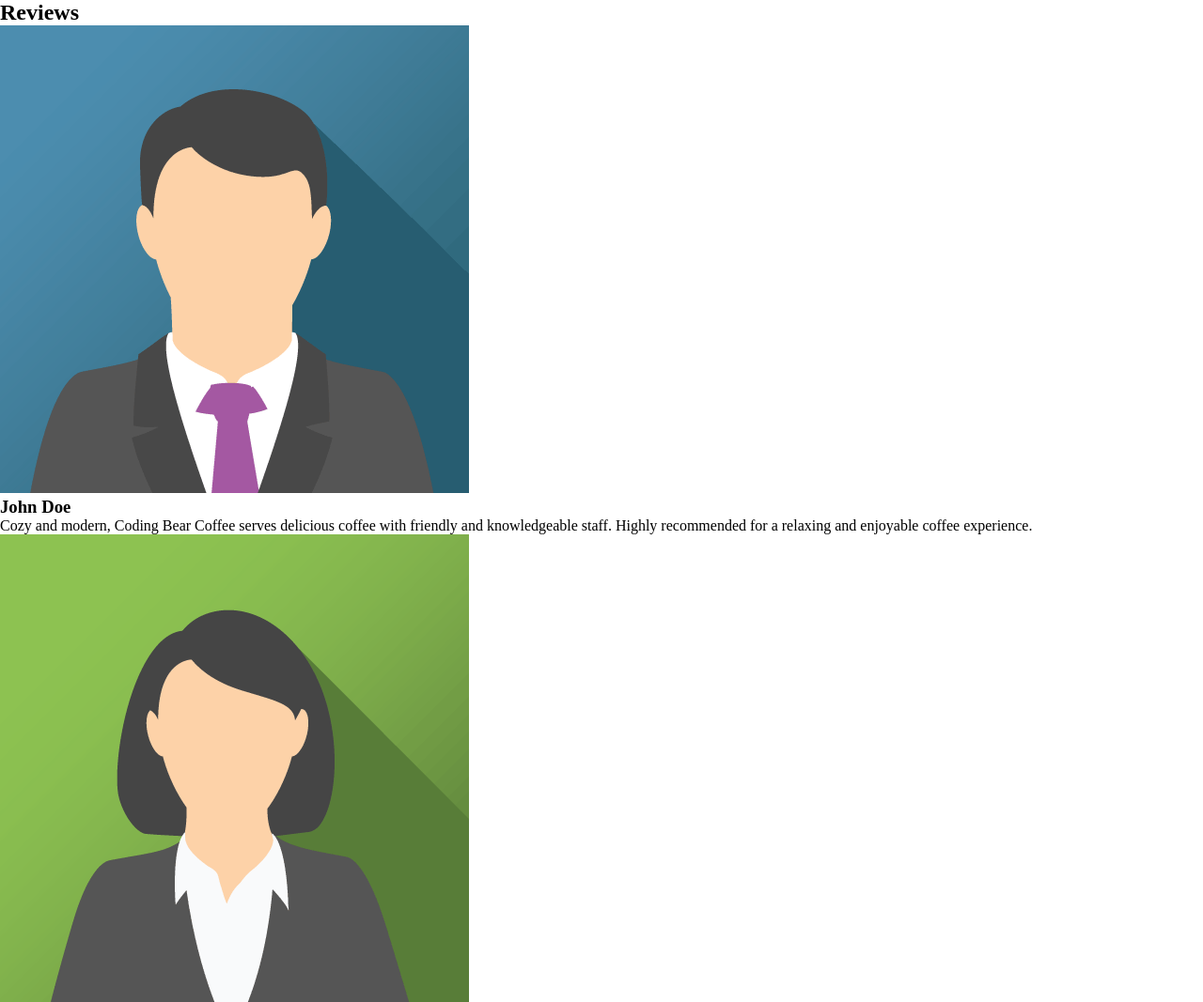
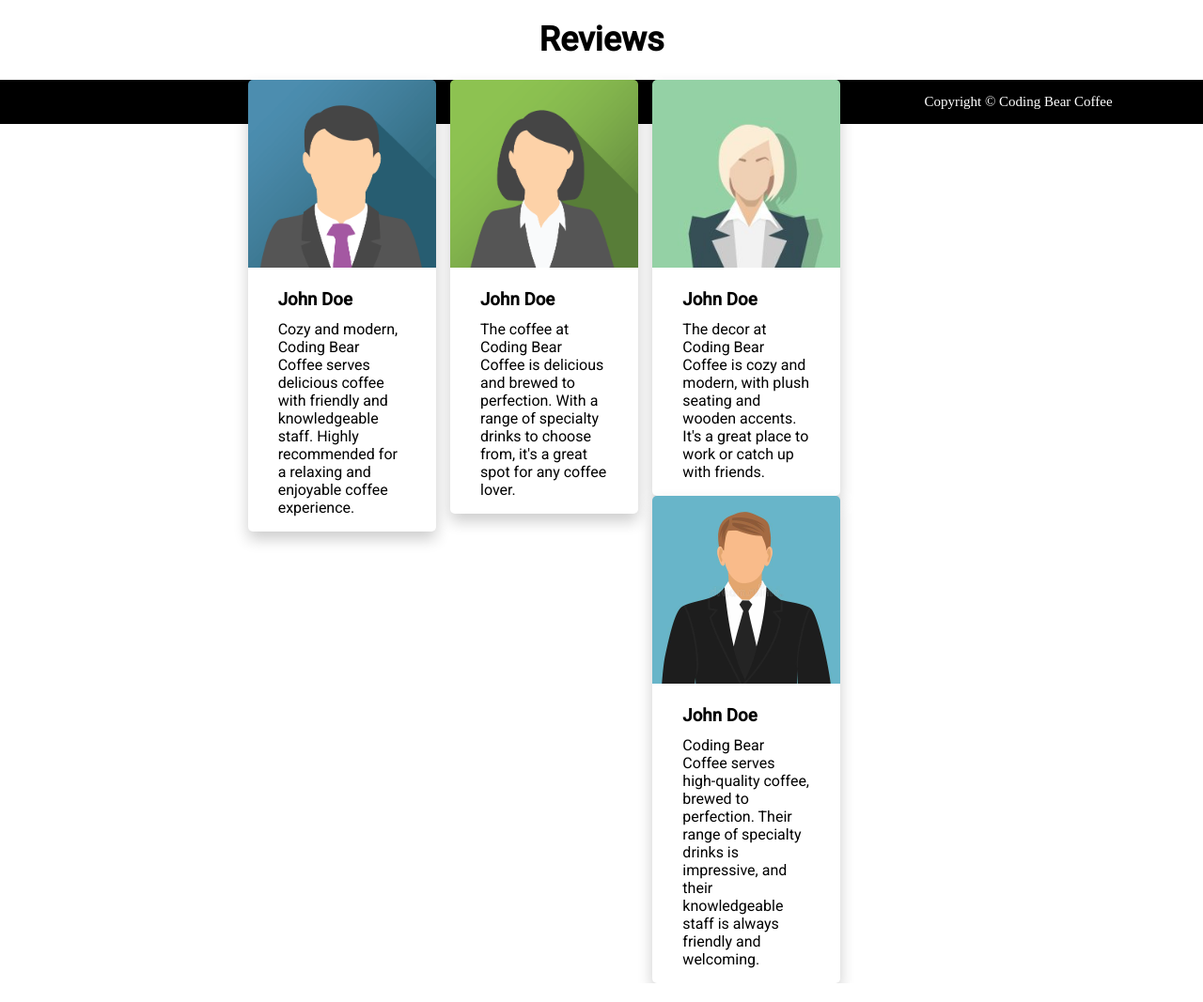
Before and after one commit to dglad4/ClassProject-1, a plain HTML site: page classProject.html in a window 1280 px wide. Shown: the top 1067 px of the page at 94% size. Drawn offline with Linux system fonts and the light colour scheme; files whose address does not match are found by name.

Commit message:
adding testimonials to css

```diff
--- a/style.css
+++ b/style.css
@@ -1,7 +1,72 @@
+@import url('https://fonts.googleapis.com/css2?family=Heebo:wght@500&family=Roboto:wght@300;400&display=swap');
 * {
     margin: 0;
+    padding: 0;
     box-sizing: border-box;
 }
+
+/*------start of testimonials section------*/
+
+#testimonials {
+width:100%;
+margin: 0 auto;
+}
+
+.card-wrap {
+position: relative;
+width: 60%;
+max-width: 1600px;
+margin: 0 auto;
+}
+
+.card-heading {
+  font-size: 1.5rem;
+  font-family: 'Heebo', sans-serif;
+  padding: 1rem 0 1rem 0;
+  width: 100%;
+  text-align: center;
+}
+.card {
+  /* Add shadows to create the "card" effect */
+  float: left;
+  box-shadow: 0 4px 8px 0 rgba(0,0,0,0.2);
+  min-width: 200px;
+  max-width: 23%;
+  margin: 0 1% 0 1%;
+  transition: 0.3s;
+  box-shadow: 0 8px 16px 0 rgba(0,0,0,0.2);
+  transition: 0.3s;
+  border-radius: 5px; /* 5px rounded corners */
+}
+
+/* On mouse-over, add a deeper shadow */
+.card:hover {
+  box-shadow: 0 16px 32px 0 rgba(0,0,0,0.5);
+}
+
+/* Add some padding inside the card container */
+.card-container {
+  padding: 1rem 2rem;
+}
+
+/* Add rounded corners to the top left and the top right corner of the image */
+.card img {
+  width: 100%;
+  max-width: 500px;
+  border-radius: 5px 5px 0 0;
+}
+
+.card h3 {
+  font-family: 'Heebo', sans-serif;
+}
+
+.card p {
+  font-family: 'Roboto', sans-serif;
+  padding-top: 8px;
+}
+
+/*--------end of testimonials section---------*/
+
 
 /* FOOTER */
 
```
